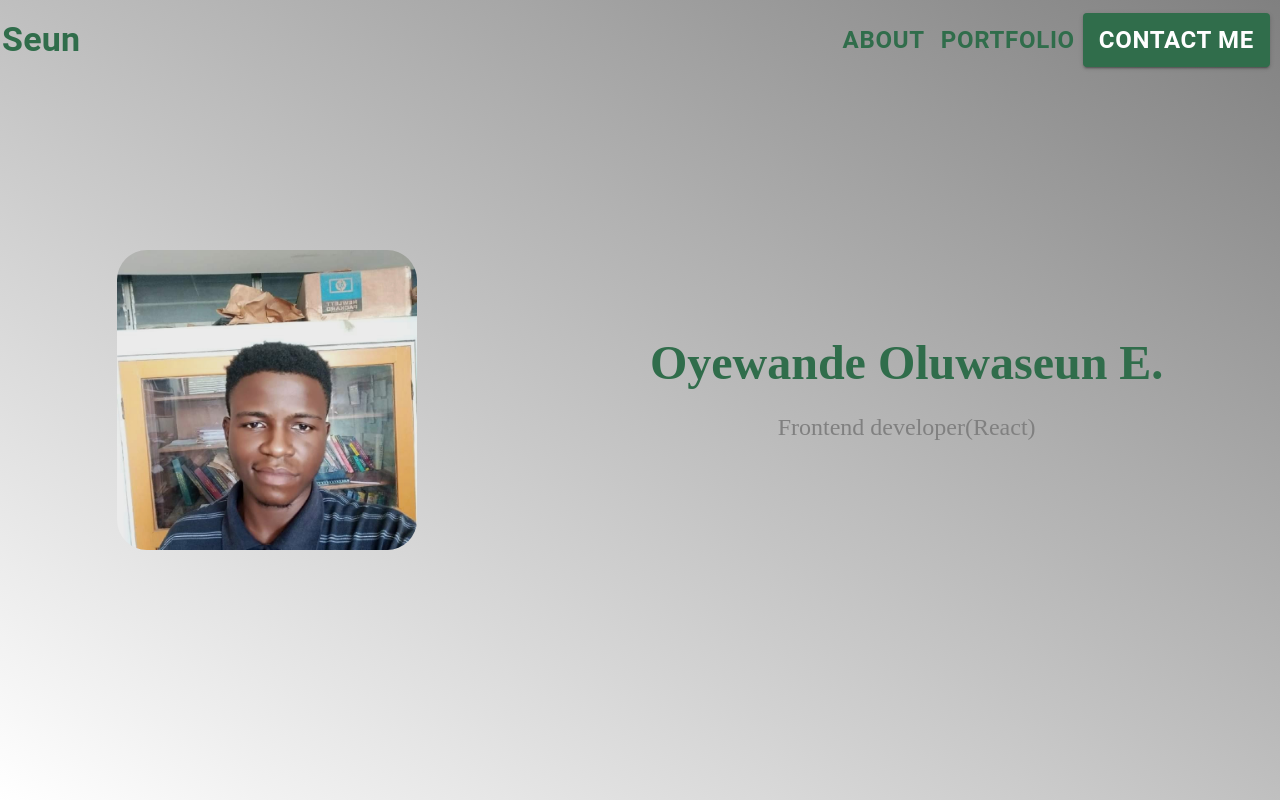
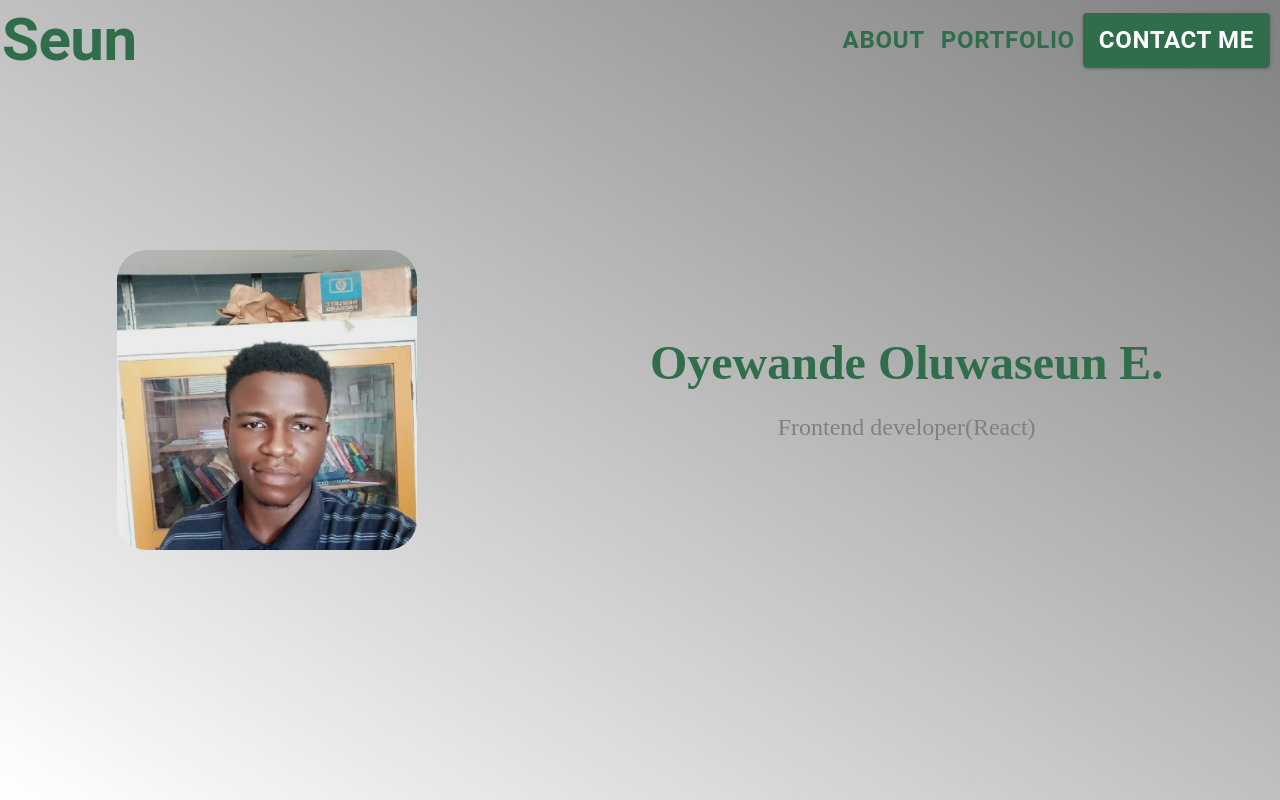
Before and after one commit to Seun2255/Portfolio, a React (Create React App) app: page / in a window 1280 px wide. Shown: the top 800 px of the page. Built offline with nearby package versions, Linux system fonts and the light colour scheme.

Commit message:
Completed

```diff
--- a/src/Components/navbar.js
+++ b/src/Components/navbar.js
@@ -19,7 +19,7 @@ function Navbar() {
       >
         <Grid item>
           <Typography
-            variant={mediaQuery ? "h4" : "h2"}
+            variant={menuIcon ? "h4" : "h2"}
             style={{
               color: "rgb(48, 109, 75)",
               fontWeight: 600,
```
